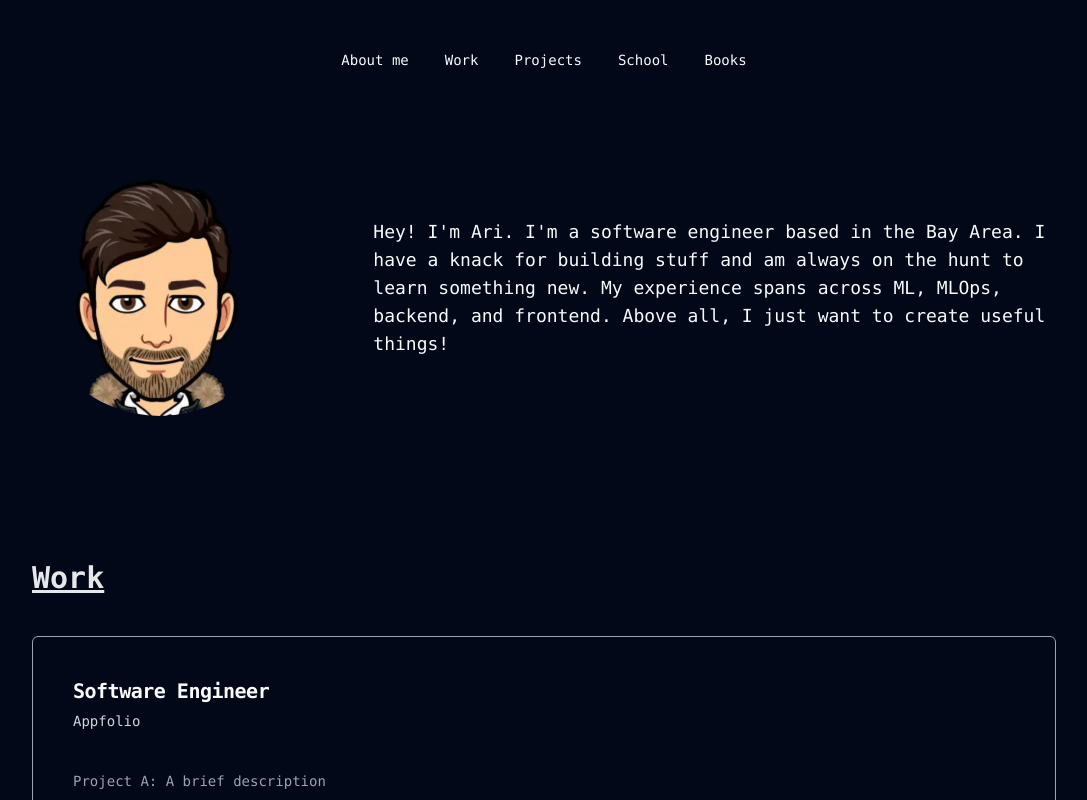
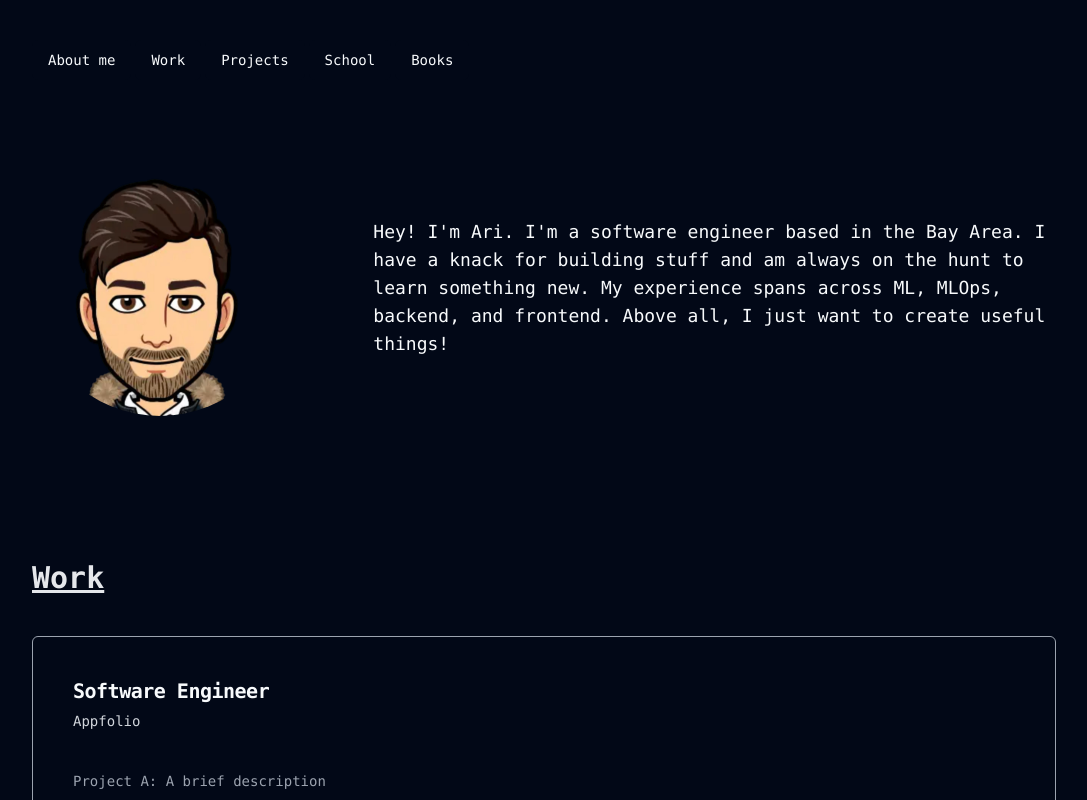
Before and after one commit to aripo99/personal-website, a Next.js app: page / in a window 1280 px wide. Shown: the top 800 px of the page, without its empty margins (96-1183 px from the left). Built offline with nearby package versions, Linux system fonts and the light colour scheme.

Commit message:
Align items on start

```diff
--- a/app/page.tsx
+++ b/app/page.tsx
@@ -8,7 +8,7 @@ import Books from "@/components/Books"
 export default function Home() {
   return (
     <main className="flex min-h-screen flex-col items-center justify-between p-10">
-      <div className="z-10 max-w-5xl w-full items-center flex-col justify-center font-mono text-sm lg:flex">
+      <div className="z-10 max-w-5xl w-full items-start flex-col justify-center font-mono text-sm lg:flex">
         <TopNavBar />
         <AboutMe />
         <Work />
```
